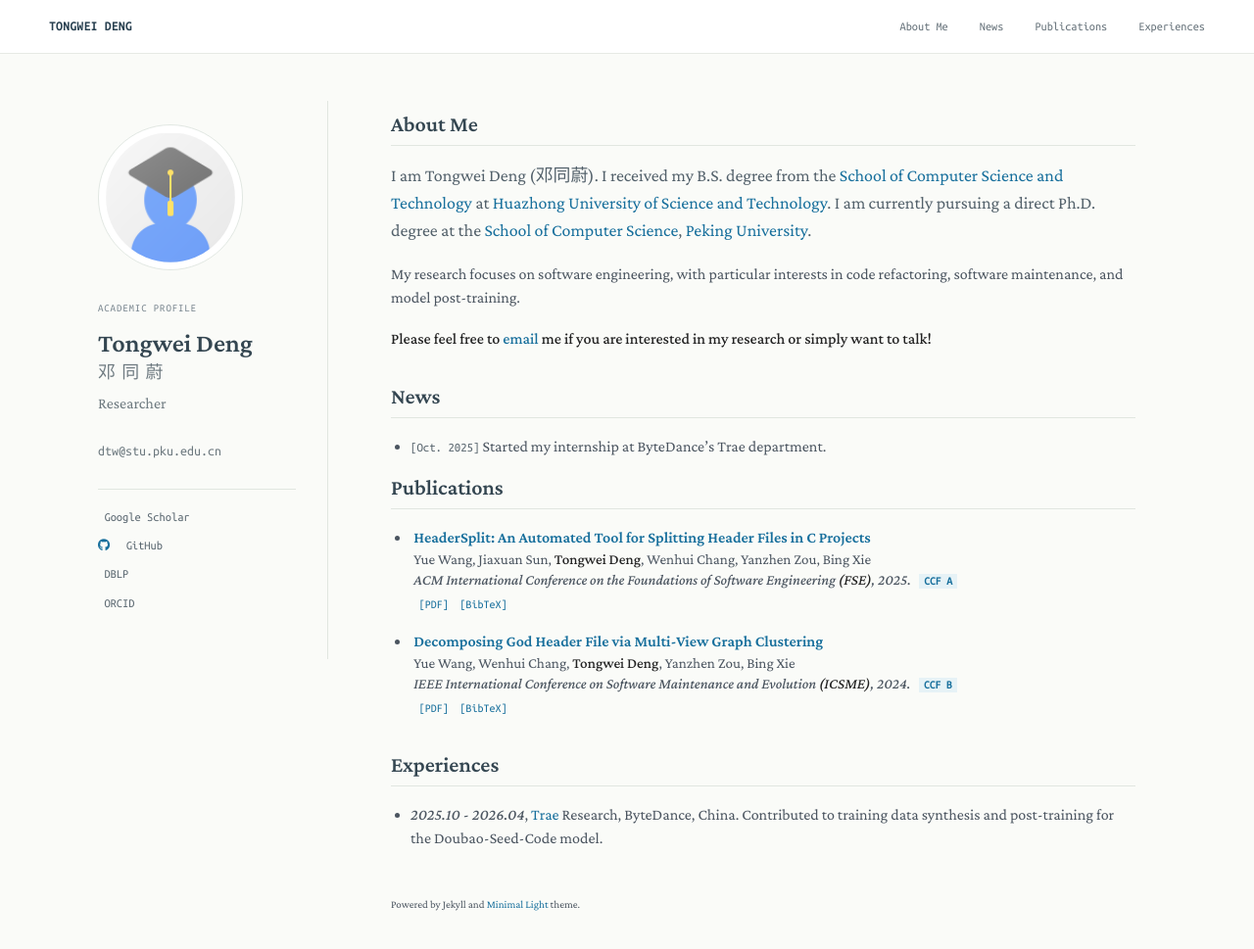
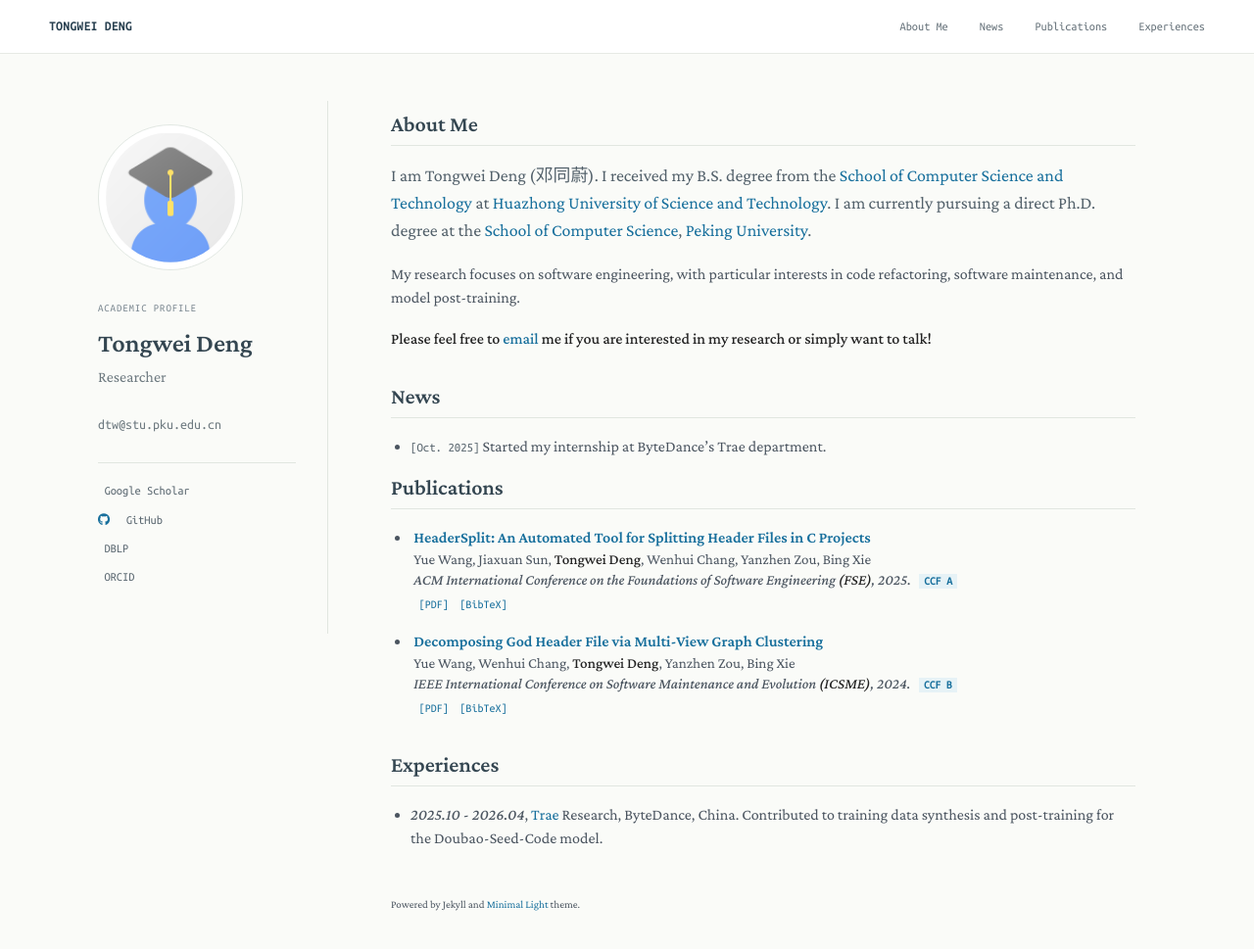
Before and after one commit to 6643789wsx/6643789wsx.github.io, a Jekyll site: the page built from index.md, in a window 1280 px wide and 1048 px high. Shown: the top 969 px of the window at 98% size. Built offline with Jekyll 4.4.1, drawn with Linux system fonts in a browser that asks for light colours; a style sheet for code colours, icons or effects is not loaded; our own code applies the rules of GitHub Pages for plain Markdown files.

Commit message:
Remove Chinese name subtitle from heading

```diff
--- a/_layouts/homepage.html
+++ b/_layouts/homepage.html
@@ -55,7 +55,7 @@
         {% endif %}
 
         <p class="profile-kicker">Academic profile</p>
-        <h1>{{ site.title }}{% if site.title_zh %} <span class="name-zh" lang="zh-Hans">{{ site.title_zh }}</span>{% endif %}</h1>
+        <h1>{{ site.title }}</h1>
 
         {% if site.position %}
         <position style="font-size:1.10rem;">{{ site.position }}</position>
--- a/_sass/minimal-light.scss
+++ b/_sass/minimal-light.scss
@@ -389,7 +389,6 @@ img {
 }
 
 .profile-panel h1 { color:#fffdf7; line-height:1; }
-.name-zh { color:#dce9df; display:block; font-size:.68em; font-weight:400; letter-spacing:.35em; margin:.55rem 0 0; }
 .profile-panel position { color:#dce9df; display:block; font-size:1rem!important; }
 .profile-panel autocolor, .profile-panel email { color:#dce9df; }
 .profile-nav { border-bottom:1px solid rgba(255,255,255,.22); border-top:1px solid rgba(255,255,255,.22); display:grid; gap:.35rem; margin:2.2rem 0 1.4rem; padding:1rem 0; }
@@ -628,7 +627,6 @@ body { background:#fafbf8; color:#4b5560; }
 .image.avatar img { background:#fff; border:1px solid #e2e8e3; padding:.45rem; width:132px; }
 .profile-kicker { color:#7a8790; font-size:.68rem; margin-top:1.5rem; }
 .profile-panel h1 { color:#344651; font-size:1.65rem; }
-.name-zh { color:#6e7a80; }
 .profile-panel position, .profile-panel autocolor, .profile-panel email { color:#6e7a80; }
 .profile-links { border-top:1px solid #e1e6e0; display:grid; gap:.65rem; margin-top:1.7rem; padding-top:1.2rem; }
 .profile-links a { color:#5b6871; font-family:"Ubuntu Mono", monospace; font-size:.78rem; }
@@ -660,7 +658,6 @@ a:hover { color:#125878; }
   a { color:#176f9c; }
   autocolor { color:#6e7a80; }
   .profile-panel h1 { color:#344651; }
-  .name-zh { color:#6e7a80; }
   .profile-panel position, .profile-panel autocolor, .profile-panel email { color:#6e7a80; }
   .social-icons a:hover { background:#176f9c; color:#fff!important; transform:translateY(-2px); }
 }
```
